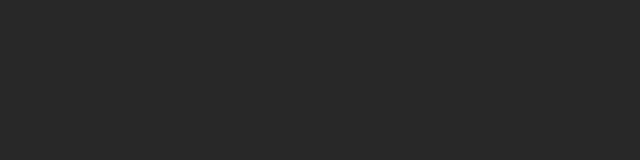
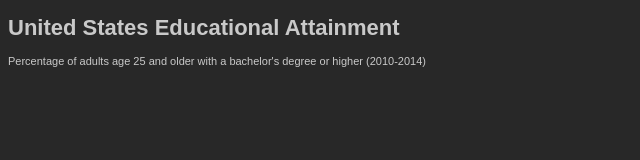
Before and after one commit to andreysoktoev/freeCodeCamp, a plain HTML site: page Choropleth Map/index.html in a window 1280 px wide. Shown: the whole page, without its empty margins (0-640 px from the left). Drawn offline with nearby package versions, Linux system fonts and the light colour scheme.

Commit message:
Update index.html

```diff
--- a/Choropleth Map/index.html
+++ b/Choropleth Map/index.html
@@ -9,6 +9,10 @@
 <body>
   <script src='https://cdn.freecodecamp.org/testable-projects-fcc/v1/bundle.js'></script>
   <script src='https://d3js.org/d3.v5.min.js'></script>
+  <h1 id='title'>United States Educational Attainment</h1>
+  <p id='description'>
+    Percentage of adults age 25 and older with a bachelor's degree or higher (2010-2014)
+  </p>
   <script src='index.js'></script>
 </body>
 
```
